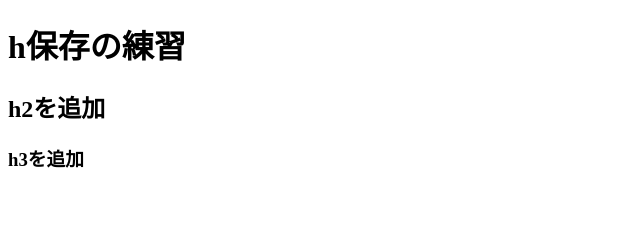
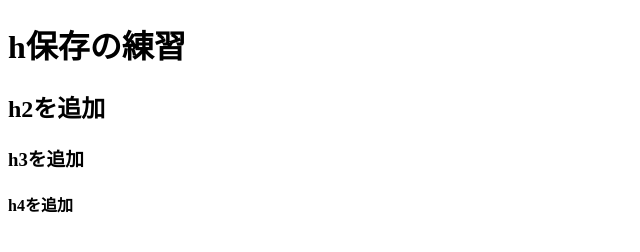
Before and after one commit to yasukoko1203/gs_git_11_15, a plain HTML site: page index.html in a window 1280 px wide. Shown: the whole page, without its empty margins (0-640 px from the left). Drawn offline with Linux system fonts and the light colour scheme.

Commit message:
h4を追加

```diff
--- a/index.html
+++ b/index.html
@@ -9,5 +9,6 @@
     <h1>h保存の練習</h1>
     <h2>h2を追加</h2>
     <h3>h3を追加</h3>
+    <h4>h4を追加</h4>
 </body>
 </html>
```
